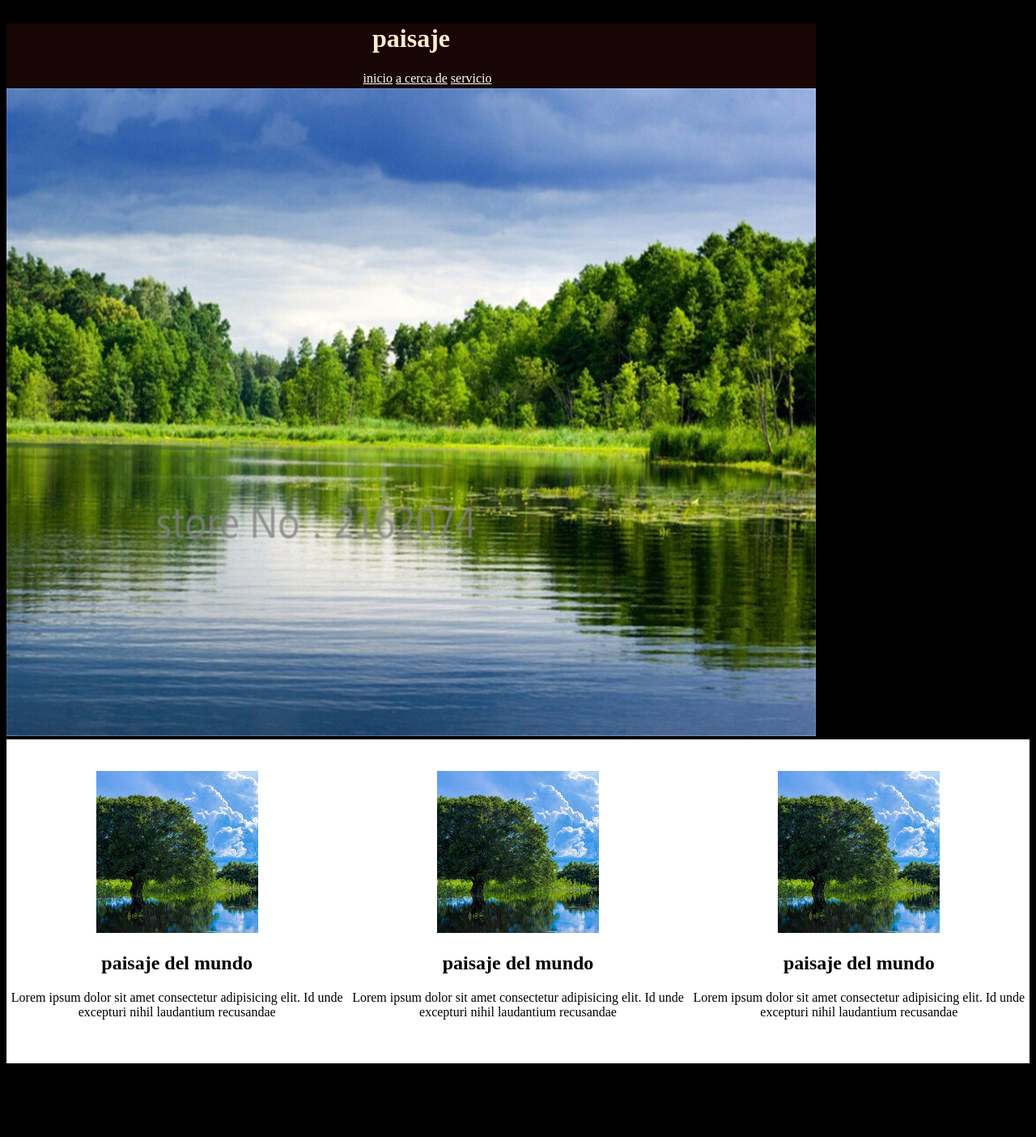
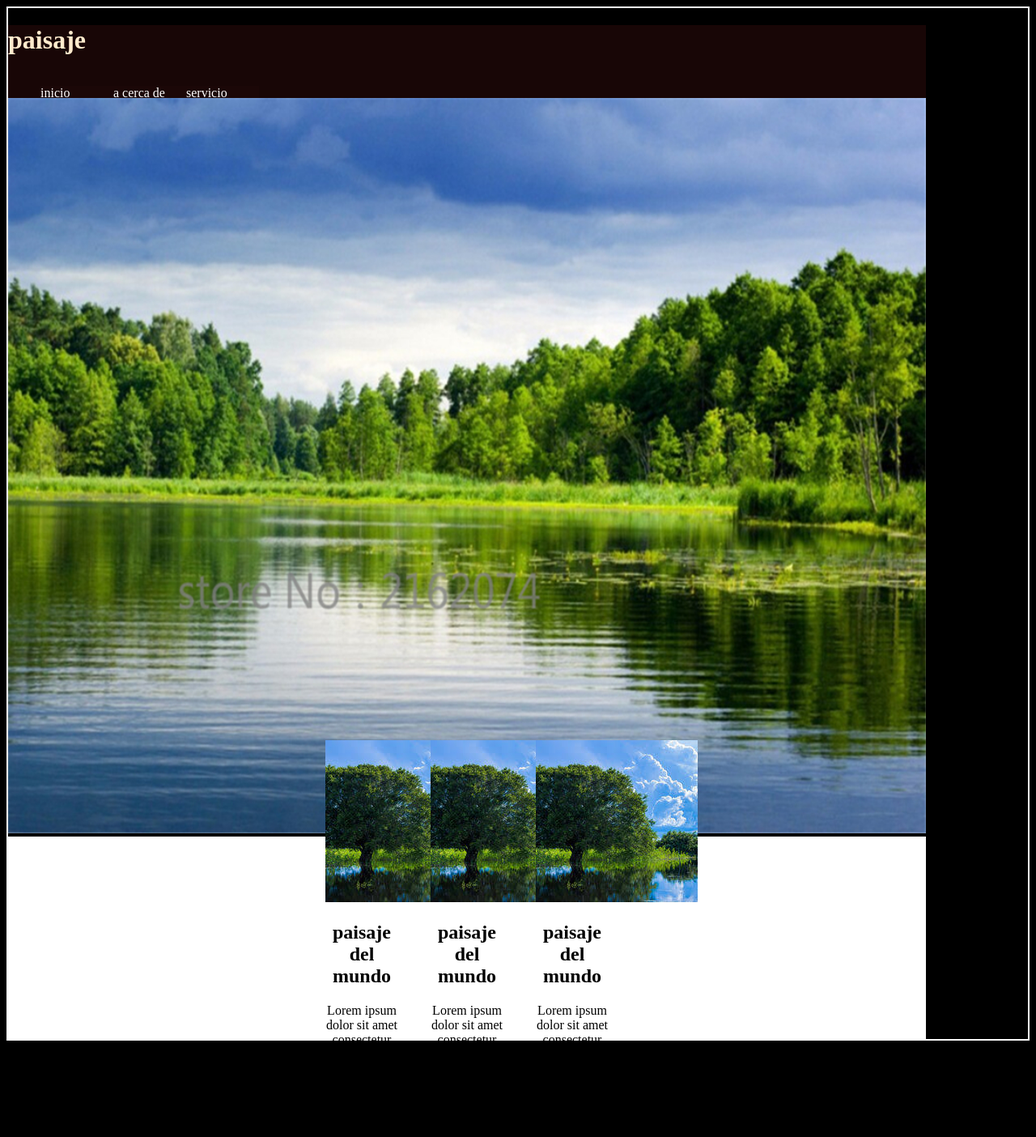
Before and after one commit to alejandroechezuria/exercicio-7, a plain HTML site: page index.html in a window 1280 px wide. Shown: the whole page at 81% size. Before the commit the page ends 1321 px from the top, so only its background shows below. Drawn offline with Linux system fonts and the light colour scheme.

Commit message:
commits8

```diff
--- a/css/estilo.css
+++ b/css/estilo.css
@@ -6,21 +6,28 @@
 
 }
 body{
+   border:2px solid #ffffff;
+
     background-color: black;
-    height: 120%;
-    display: flex;
     flex-direction: row;
     align-items: center;
     justify-content: center;
-    width: auto;
+
 }
 
+
+
+    header {
+    background: #1b0707e3;
+    width: 90%;
+    height: 90px;
+    margin-top: 10px;
+
+}
+  @media screen and (min-width:480px){
     header{
-    background: #1b0707e3;
-    width: 1000px ;
-    height: 80px;
-    justify-items: center;
-
+        width: 90%;
+    }
 
 }
 
@@ -30,34 +37,89 @@ h1{
  nav ul li {
 
 
- justify-content:flex-end;
  display: inline-block;
  color: #ffffff;
  background: #1b0707e3;
- width: auto;
- height: 10px;
+ height: auto;
+
+}
+ nav, ul, li, a{
+    color: #ffffff;
+   text-decoration: none;
+   display: inline-block;
+   width: 90px;
+   height: auto;
+   display: flex;
+   flex-direction: row;
+
 
 
 }
-nav ul li a{
-    color: #ffffff;
-    display:flex;
-justify-items:flex-end;
+
+
+
+
+.inicio img{
+    width: 90%;
+    height: auto;
+
+ }
+ @media screen and (max-width:480px){
+        .inicio img{
+            width: 90%;
+
+        }
     }
 
-.inicio{
-    width: 100%;
-}
   .gramhome{
-     width: auto auto;
+     width: 90%;
      background: #ffffff;
-     height: 400px;
+     height: 500px;
      display: flex;
      flex-direction: row;
      align-items: center;
      text-align: center;
      justify-content: center;
+     margin: 0px;
   }
+
+
+
+
+
+     @media screen and (min-width:480px){
+        .gramhome{
+            width: 90%;
+            height: 250px;
+        }
+    }
+
   .home{
+      margin: 20px;
+     width: 90px;
 
     }
+    @media screen and (max-width:480px){
+        .home{
+            width: 90px;
+            border:1px solid oldlace;
+
+        }
+    }
+     .article{
+         width: 100px;
+         height: 100px;
+        flex-direction: column;
+      display: inline-block;
+
+     }
+
+
+
+ .mover{
+
+     color: turquoise;
+     display: inline-block;
+    padding: 0px;
+    font-size: 1rem;
+}
```
Lines whose indentation alone changed are shown as unchanged.
